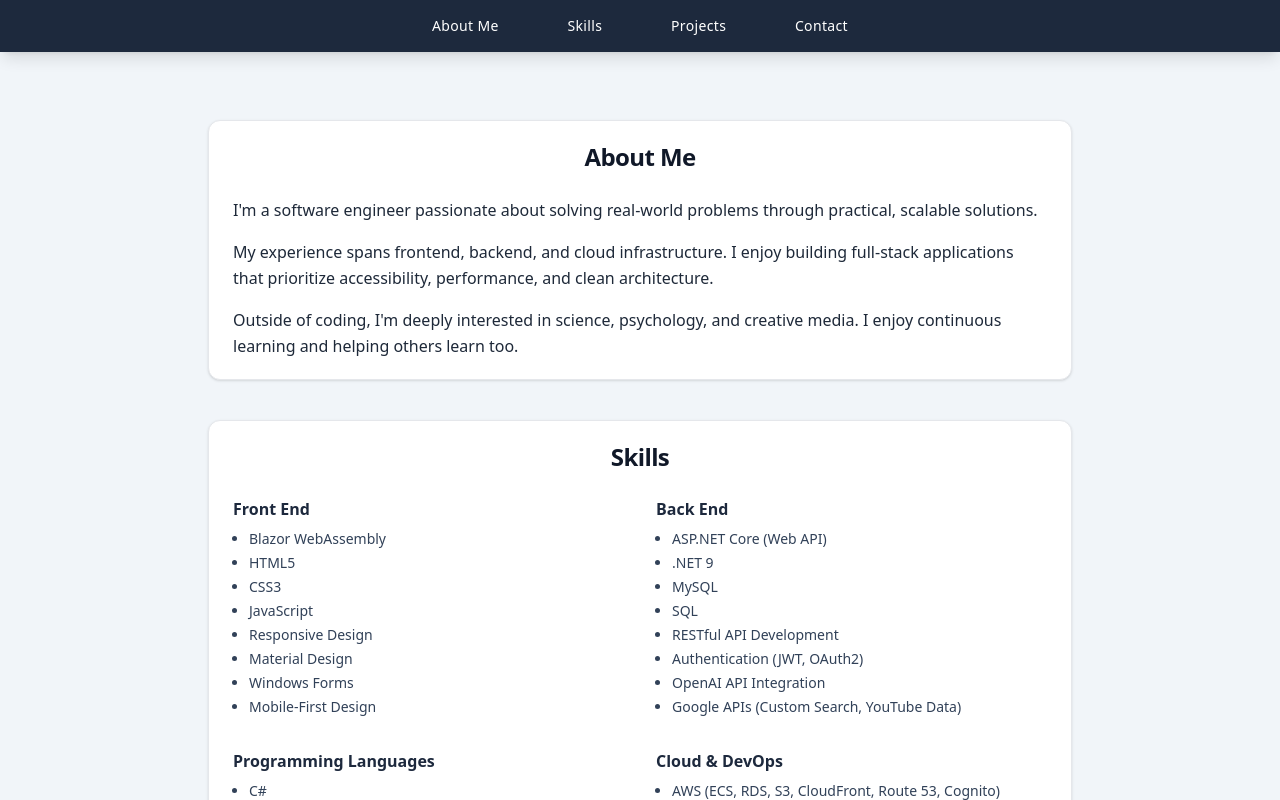
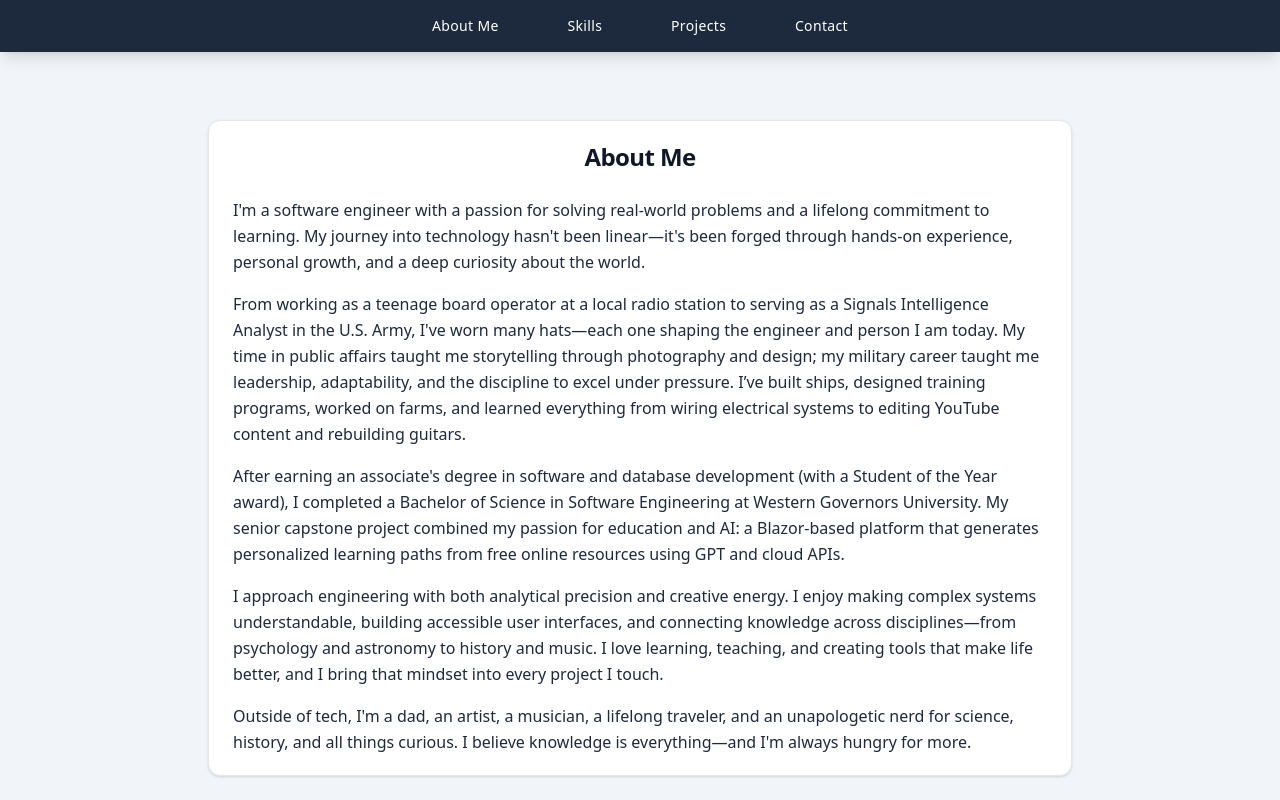
Before and after one commit to robertmorgan-se/react-amplify-portfolio, a React (Create React App) app: page / in a window 1280 px wide. Shown: the top 800 px of the page. Built offline with nearby package versions, Linux system fonts and the light colour scheme.

Commit message:
feat(about): expand About Me section with full personal and professional background

```diff
--- a/src/components/sections/AboutMe.js
+++ b/src/components/sections/AboutMe.js
@@ -1,17 +1,25 @@
-const AboutMe = () => {
-  return (
-    <div className="space-y-4 leading-relaxed text-base">
+const AboutMe = () => (
+  <div className="space-y-4 leading-relaxed text-base text-slate-800">
     <p>
-        I'm a software engineer passionate about solving real-world problems through practical, scalable solutions.
+      I'm a software engineer with a passion for solving real-world problems and a lifelong commitment to learning. My journey into technology hasn't been linear—it's been forged through hands-on experience, personal growth, and a deep curiosity about the world.
     </p>
+
     <p>
-        My experience spans frontend, backend, and cloud infrastructure. I enjoy building full-stack applications that prioritize accessibility, performance, and clean architecture.
+      From working as a teenage board operator at a local radio station to serving as a Signals Intelligence Analyst in the U.S. Army, I've worn many hats—each one shaping the engineer and person I am today. My time in public affairs taught me storytelling through photography and design; my military career taught me leadership, adaptability, and the discipline to excel under pressure. I’ve built ships, designed training programs, worked on farms, and learned everything from wiring electrical systems to editing YouTube content and rebuilding guitars.
     </p>
+
     <p>
-        Outside of coding, I'm deeply interested in science, psychology, and creative media. I enjoy continuous learning and helping others learn too.
+      After earning an associate's degree in software and database development (with a Student of the Year award), I completed a Bachelor of Science in Software Engineering at Western Governors University. My senior capstone project combined my passion for education and AI: a Blazor-based platform that generates personalized learning paths from free online resources using GPT and cloud APIs.
+    </p>
+
+    <p>
+      I approach engineering with both analytical precision and creative energy. I enjoy making complex systems understandable, building accessible user interfaces, and connecting knowledge across disciplines—from psychology and astronomy to history and music. I love learning, teaching, and creating tools that make life better, and I bring that mindset into every project I touch.
+    </p>
+
+    <p>
+      Outside of tech, I'm a dad, an artist, a musician, a lifelong traveler, and an unapologetic nerd for science, history, and all things curious. I believe knowledge is everything—and I'm always hungry for more.
     </p>
   </div>
 );
-};
 
 export default AboutMe;
```
Lines whose indentation alone changed are shown as unchanged.
